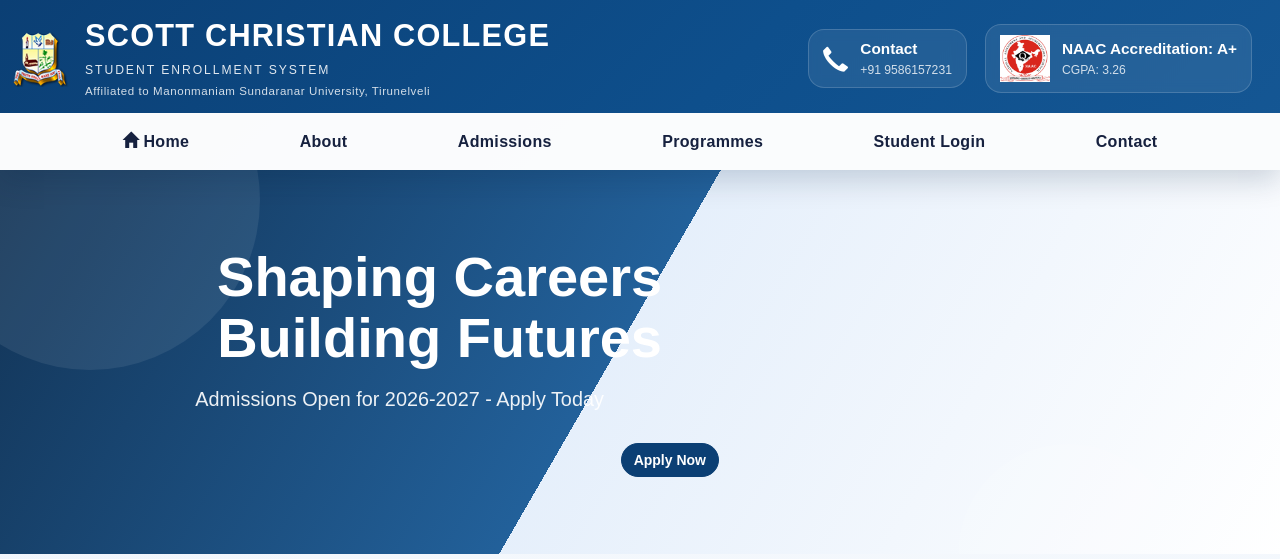
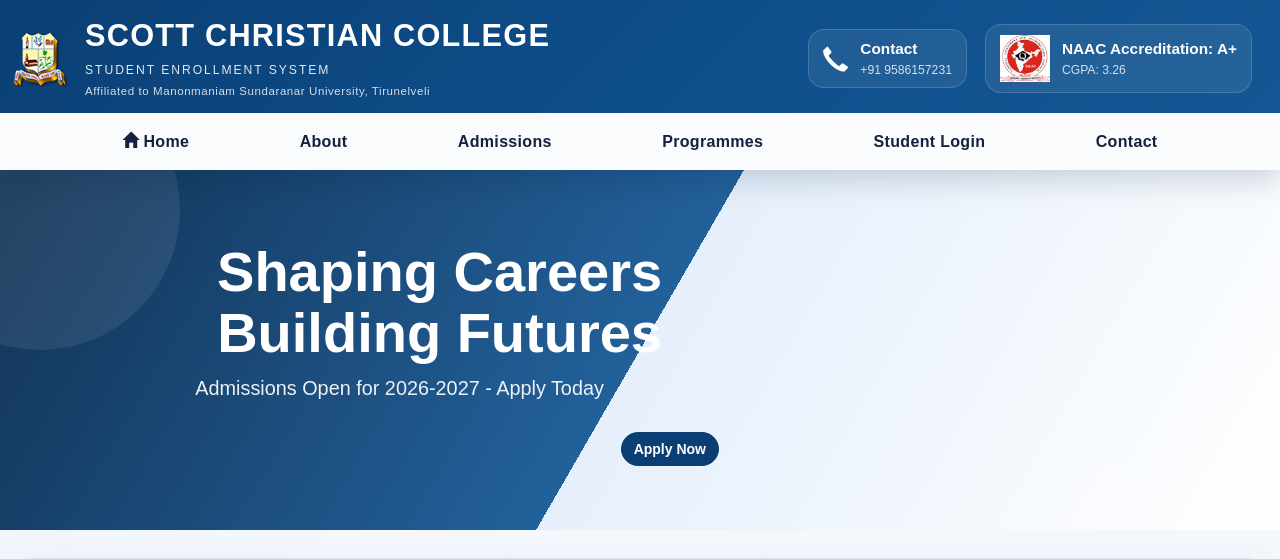
Before and after one commit to Abhinavvel2006/Student-Enrollment-System, a Flask app: page / in a window 1280 px wide. Shown: the top 559 px of the page. Run offline with Flask 3, Linux system fonts and the light colour scheme; some libraries are stand-ins or nearby versions.

Commit message:
Update UI

```diff
--- a/static/css/style.css
+++ b/static/css/style.css
@@ -215,10 +215,11 @@
     position: relative;
     overflow: hidden;
     background:
-        linear-gradient(120deg, rgba(9, 43, 78, 0.96) 0%, rgba(21, 87, 148, 0.94) 48%, rgba(229, 239, 251, 0.96) 48%, rgba(255, 255, 255, 0.98) 100%);
+        linear-gradient(120deg, rgba(9, 43, 78, 0.96) 0%, rgba(21, 87, 148, 0.94) 50%, rgba(229, 239, 251, 0.96) 50%, rgba(255, 255, 255, 0.98) 100%);
     color: #ffffff;
-    padding: clamp(52px, 6vw, 88px) 0;
+    padding: clamp(40px, 6vw, 88px) 0;
     margin-bottom: 28px;
+    height: 360px;
 }
 
 .college-banner::before,
@@ -230,15 +231,15 @@
 }
 
 .college-banner::before {
-    width: 340px;
-    height: 340px;
-    top: -140px;
-    left: -80px;
+    width: 280px;
+    height: 280px;
+    top: -100px;
+    left: -100px;
 }
 
 .college-banner::after {
-    width: 220px;
-    height: 220px;
+    width: 180px;
+    height: 180px;
     right: 8%;
     bottom: -110px;
 }
@@ -252,11 +253,12 @@
 }
 
 .college-banner h2 {
-    margin: 0 0 16px;
+    margin: 0 0 10px;
     max-width: 700px;
     font-size: clamp(3rem, 4.4vw, 5.6rem);
     font-weight: 700;
     line-height: 1.08;
+    margin-top: -5px;
 }
 
 .college-banner p {
--- a/templates/user/index.html
+++ b/templates/user/index.html
@@ -68,7 +68,7 @@
     <!--    banner-->
     <div class="college-banner">
         <div class="container text-center">
-            <h2>Shaping Careers <br>Building Futures</br></h2>
+            <h2>Shaping Careers <br>Building Futures<br></h2>
             <p>Admissions Open for 2026-2027 - Apply Today</p>
             <button class="btn btn-primary" onclick="showSection('admissions')">Apply Now</button>
         </div>
@@ -213,7 +213,7 @@
         <section id="about" class="section">
             <div class="container">
                 <div class="page-header">
-                    <h1>About Our Institution</h1>
+                    <h1>About Institution</h1>
                 </div>
 
                 <div class="panel panel-primary">
@@ -221,16 +221,16 @@
                         <p>Founded in 1893, Scott Christian College has a rich tradition of academic excellence,
                             holistic student development, and cutting-edge technological research.</p>
                         <hr>
-                        <h3>Our Vision</h3>
+                        <h3>Vision</h3>
                         <p>Its mission focuses on imparting innovative knowledge, holistic development through dynamic
                             curricula, outcome-based education, skill enhancement, and shaping morally upright, socially
                             responsible individuals.</p>
 
-                        <h3>Our Mission</h3>
+                        <h3>Mission</h3>
                         <p>To provide industry-relevant education, foster innovation and research, and nurture socially
                             responsible graduates equipped to solve real-world challenges.</p>
 
-                        <h3>Our Motto</h3>
+                        <h3>Motto</h3>
                         <blockquote>The Truth Shall Make You Free</blockquote>
                     </div>
                 </div>
@@ -266,7 +266,7 @@
                     </div>
                 </div>
 
-                <button class="btn btn-primary" onclick="showSection('programs')">View Programs</button>
+                <button class="btn btn-primary program-btn" onclick="showSection('programs')" style="margin-left: 400px">View Programs</button>
             </div>
         </section>
 
```
